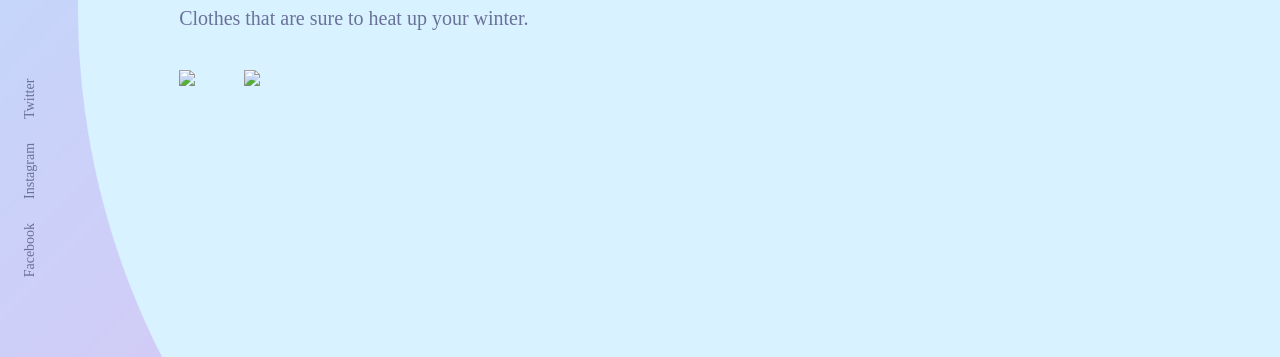
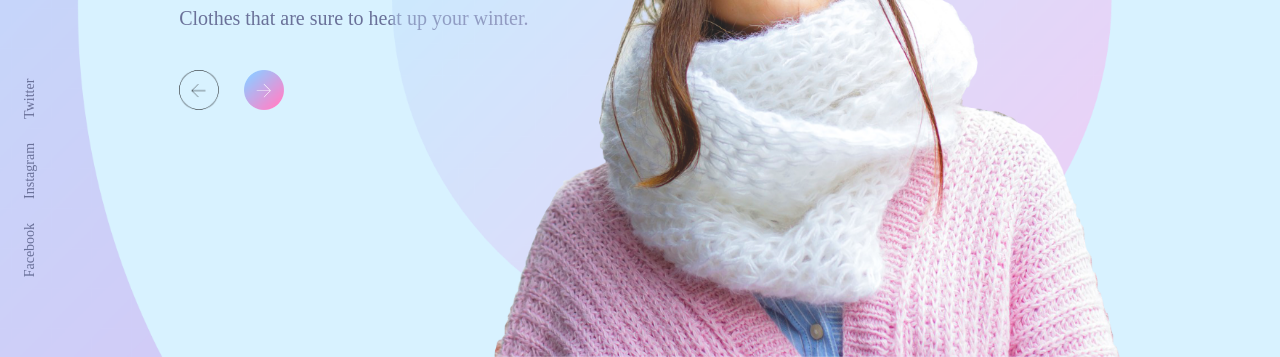
Before and after one commit to AY-us-H/CSS-Landing, a plain HTML site: page index.html in a window 1280 px wide. Shown: the part 443-800 px from the top of the page. Drawn offline with Linux system fonts and the light colour scheme; the site is published under a folder, as on GitHub Pages, so addresses that start at the root find nothing.

Commit message:
image break bug fixed

```diff
--- a/index.html
+++ b/index.html
@@ -28,11 +28,11 @@
             <p>Clothes that are sure to heat up your winter.</p>
 
             <div class="arrow-icons">
-                <img src="/styles/images/back-arrow.png">
-                <img src="/styles/images/next-arrow.png" >
+                <img src="styles/images/back-arrow.png">
+                <img src="styles/images/next-arrow.png" >
             </div>
         </div>
-        <img src="/styles/images/img.png" class="feature-img">
+        <img src="styles/images/img.png" class="feature-img">
 
         <div class="social-links">
             <a href="">Facebook</a>
```
